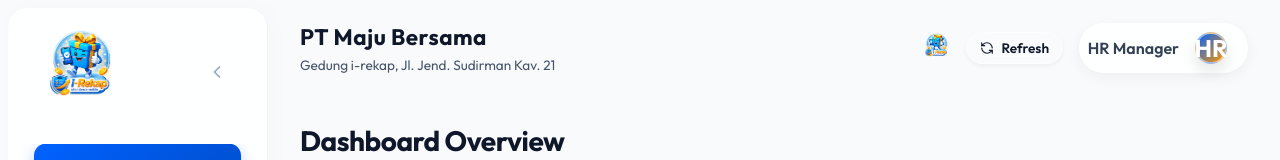
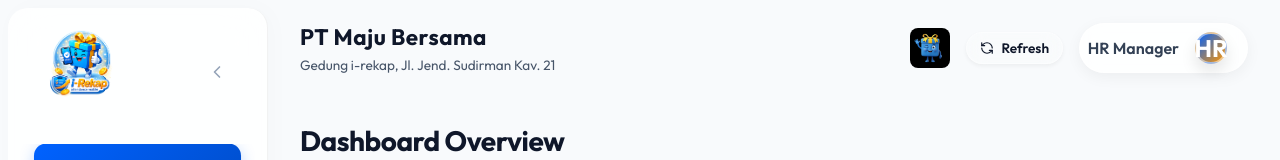
Before and after one commit to itmartohprint-spec/i-rekap, a React (Vite) app: page /#/admin/dashboard in a window 1280 px wide. Shown: the top 160 px of the page. Built offline with nearby package versions, Linux system fonts and the light colour scheme; no server answers; the database is empty.

Commit message:
style: Use gift character instead of maskot

```diff
--- a/src/pages/admin/AdminLayout.jsx
+++ b/src/pages/admin/AdminLayout.jsx
@@ -194,7 +194,7 @@ const AdminLayout = () => {
             <span style={{ display: 'block', fontSize: '0.85rem', color: 'var(--text-secondary)' }}>{profile.address}</span>
           </div>
           <div style={{ display: 'flex', alignItems: 'center', gap: '1rem' }}>
-            <img src="/maskot.png" alt="Maskot" style={{ height: '40px', objectFit: 'contain' }} />
+            <img src="/gift.jpg" alt="Gift Character" style={{ height: '40px', objectFit: 'contain', borderRadius: '8px' }} />
             <button
               onClick={() => window.location.reload()}
               style={{
```
Also changed, not shown: public/gift.jpg (added).
